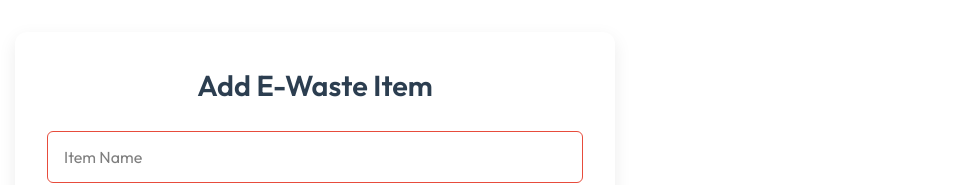
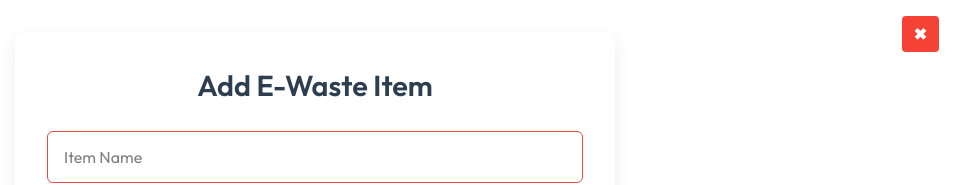
Before and after one commit to sudathdeshappriya/ReUseMart2025, a React (Vite) app in the folder client/: page /add-item in a window 1280 px wide. Shown: the top 185 px of the page, without its empty margins (325-1280 px from the left). Built offline with nearby package versions, Linux system fonts and the light colour scheme; no server answers.

Commit message:
Close btn
Add close button for "add item" and "view item"

```diff
--- a/client/src/css/ViewItem.css
+++ b/client/src/css/ViewItem.css
@@ -171,3 +171,21 @@
   color: #555;
   font-size: 1.2rem;
 }
+
+.close-btn {
+  position: absolute;
+  top: 1rem;
+  right: 1rem;
+  background-color: #f44336;
+  color: white;
+  border: none;
+  padding: 6px 12px;
+  border-radius: 4px;
+  cursor: pointer;
+  font-weight: bold;
+  transition: background-color 0.3s;
+}
+
+.close-btn:hover {
+  background-color: #d32f2f;
+}
--- a/client/src/pages/ItemView.jsx
+++ b/client/src/pages/ItemView.jsx
@@ -1,5 +1,5 @@
-import React, { useContext, useEffect, useState } from "react";
-import { useParams } from "react-router-dom";
+import React, { use, useContext, useEffect, useState } from "react";
+import { useNavigate, useParams } from "react-router-dom";
 import "../css/ViewItem.css"; // Assuming you have a CSS file for styling
 import { AppContent } from "../context/AppContext";
 
@@ -8,6 +8,7 @@ const ViewItem = () => {
   const [item, setItem] = useState(null);
   const [error, setError] = useState(null);
   const { userData } = useContext(AppContent)
+  const navigate = useNavigate();
 
   useEffect(() => {
     fetch(`http://localhost:4000/api/items/${id}`)
@@ -27,6 +28,7 @@ const ViewItem = () => {
 
   return (
     <div className="item-view">
+      <button className="close-btn" onClick={() => navigate(-1)}>✖</button>
       <div className="item-image">
         <img src={`http://localhost:4000/${item.imageUrl}`} alt={item.itemName} />
       </div>
--- a/client/src/pages/additem.jsx
+++ b/client/src/pages/additem.jsx
@@ -73,6 +73,7 @@ function AddItemForm() {
 
     return (
         <div className="add-item-form">
+            <button className="close-btn" onClick={() => navigate(-1)}>✖</button>
             <h2>Add E-Waste Item</h2>
             <form onSubmit={handleSubmit} encType="multipart/form-data">
                 <input type="text" name="itemName" placeholder="Item Name" value={formData.itemName} onChange={handleChange} required /><br />
```
